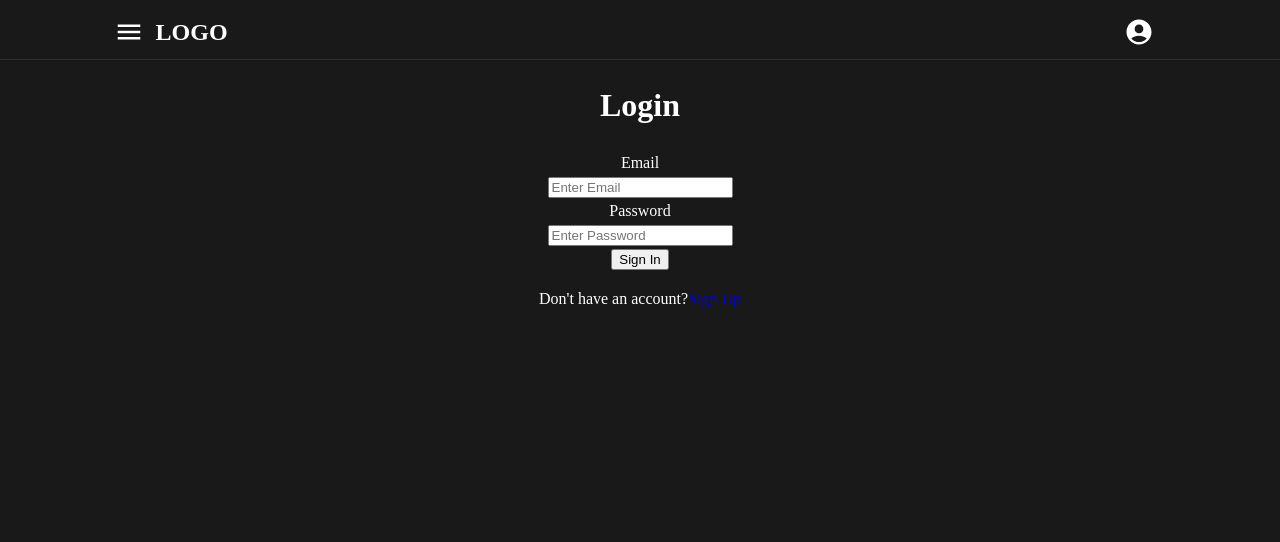
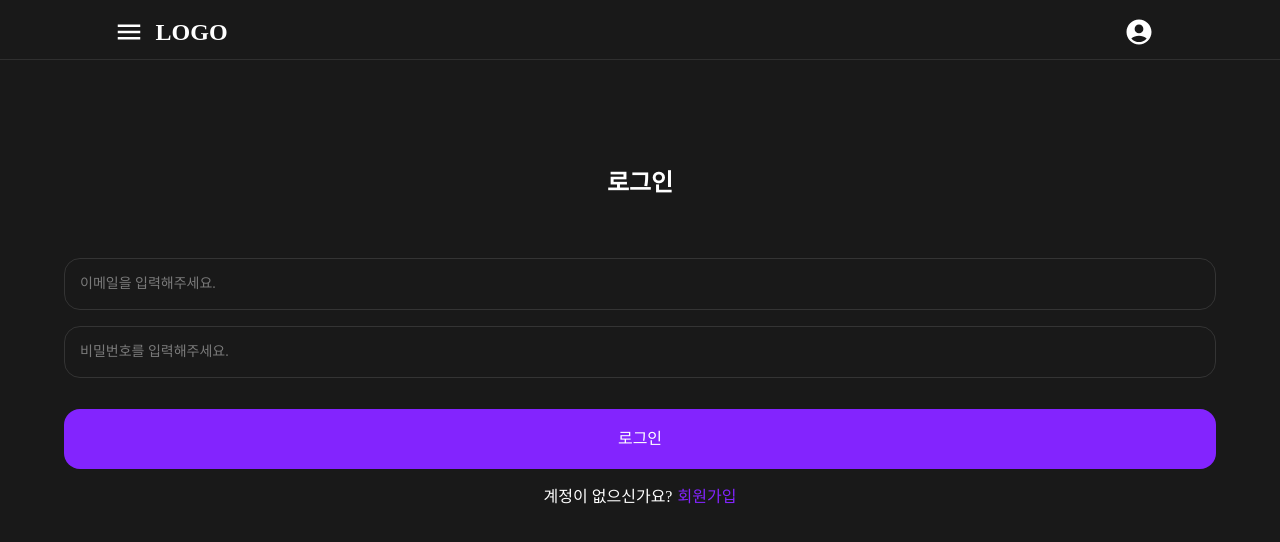
Before and after one commit to hype-hop/hypehop-client, a React (Create React App) app: page /login in a window 1280 px wide. Shown: the top 542 px of the page. Built offline with nearby package versions, Linux system fonts and the light colour scheme; no server answers.

Commit message:
design:로그인 페이지 디자인 + fix:authenticationContext 문제 해결

```diff
--- a/src/pages/DashboardPage.jsx
+++ b/src/pages/DashboardPage.jsx
@@ -5,10 +5,10 @@ import BASE_URL from '../config';
 
 function DashboardPage() {
   const navigate = useNavigate();
-  const { user } = useAuth();
+
+  const [user] = useAuth();
 
   const [data, setData] = useState(null);
-  const [isAuthenticated, setIsAuthenticated] = useState(true);
 
   useEffect(() => {
     const fetchData = async () => {
@@ -22,14 +22,13 @@ function DashboardPage() {
         setData(result);
       } catch (error) {
         console.error('Error fetching data:', error);
-        setIsAuthenticated(false);
       }
     };
 
     fetchData();
   }, []);
 
-  if (!isAuthenticated) {
+  if (!user) {
     navigate(`/login`);
   }
 
--- a/src/pages/LoginPage.jsx
+++ b/src/pages/LoginPage.jsx
@@ -1,57 +1,97 @@
-import { Link } from 'react-router-dom';
-// import { useAuth } from '../AuthenticationContext';
+import { Link, useNavigate } from 'react-router-dom';
+import { Box, Container, Typography, Input, Button } from '@mui/material';
+import { useAuth } from '../AuthenticationContext';
 import BASE_URL from '../config';
 
 function LoginPage() {
-  // const { user } = useAuth();
-  // const navigate = useNavigate();
+  const [user] = useAuth();
 
-  /*
+  const navigate = useNavigate();
+
   if (user) {
-    navigate('/');
+    navigate('/dashboard');
   }
-*/
 
   return (
-    <div className="Login">
-      <h1>Login</h1>
+    <Container className="Login">
+      <Typography
+        variant="h1"
+        textAlign="center"
+        sx={{
+          mt: '105px',
+        }}
+      >
+        로그인
+      </Typography>
 
       <form className="form" action={`${BASE_URL}/api/login`} method="POST">
-        <div className="flex-column">
-          <label className="labels" htmlFor="email">
-            Email
-          </label>
-          <div className="inputForm">
-            <input type="email" id="email" name="email" className="form-control" placeholder="Enter Email" />
-          </div>
-        </div>
+        <Box className="flex-column">
+          <label className="labels" htmlFor="email" />
+          <Box className="inputForm">
+            <Input
+              fullWidth
+              type="email"
+              id="email"
+              name="email"
+              className="form-control"
+              placeholder="이메일을 입력해주세요."
+              sx={{
+                borderRadius: '16px',
+                mb: '16px',
+                mt: '57px',
+                backgroundColor: 'background.default',
+                border: '1px solid rgb(52, 52, 52)',
+              }}
+            />
+          </Box>
+        </Box>
 
-        <div className="flex-column">
-          <label className="labels" htmlFor="password">
-            Password
-          </label>
-          <div className="inputForm">
-            <input
+        <Box className="flex-column">
+          <label className="labels" htmlFor="password" />
+          <Box className="inputForm">
+            <Input
+              fullWidth
               type="password"
               id="password"
               name="password"
               className="form-control"
-              placeholder="Enter Password"
+              placeholder="비밀번호를 입력해주세요."
+              sx={{
+                borderRadius: '16px',
+                backgroundColor: 'background.default',
+                border: '1px solid rgb(52, 52, 52)',
+              }}
             />
-          </div>
-        </div>
+          </Box>
+        </Box>
 
-        <button type="submit" className="button-submit">
-          Sign In
-        </button>
+        <Button
+          fullWidth
+          type="submit"
+          className="button-submit"
+          sx={{
+            background: 'rgb(131, 36, 254)',
+            borderRadius: '16px',
+            height: '60px',
+            mt: '31px',
+          }}
+        >
+          <Typography>로그인</Typography>
+        </Button>
       </form>
-      <p className="p">
-        Don't have an account?
-        <Link to="/join">
-          <span className="span">Sign Up</span>
+      <Box
+        sx={{
+          display: 'flex',
+          justifyContent: 'center',
+          mt: '16px',
+        }}
+      >
+        <Typography sx={{ mr: '5px' }}>계정이 없으신가요?</Typography>
+        <Link to="/join" style={{ color: 'inherit', textDecoration: 'none' }}>
+          <Typography sx={{ color: 'rgb(131, 36, 254)' }}>회원가입</Typography>{' '}
         </Link>
-      </p>
-    </div>
+      </Box>
+    </Container>
   );
 }
 
```
